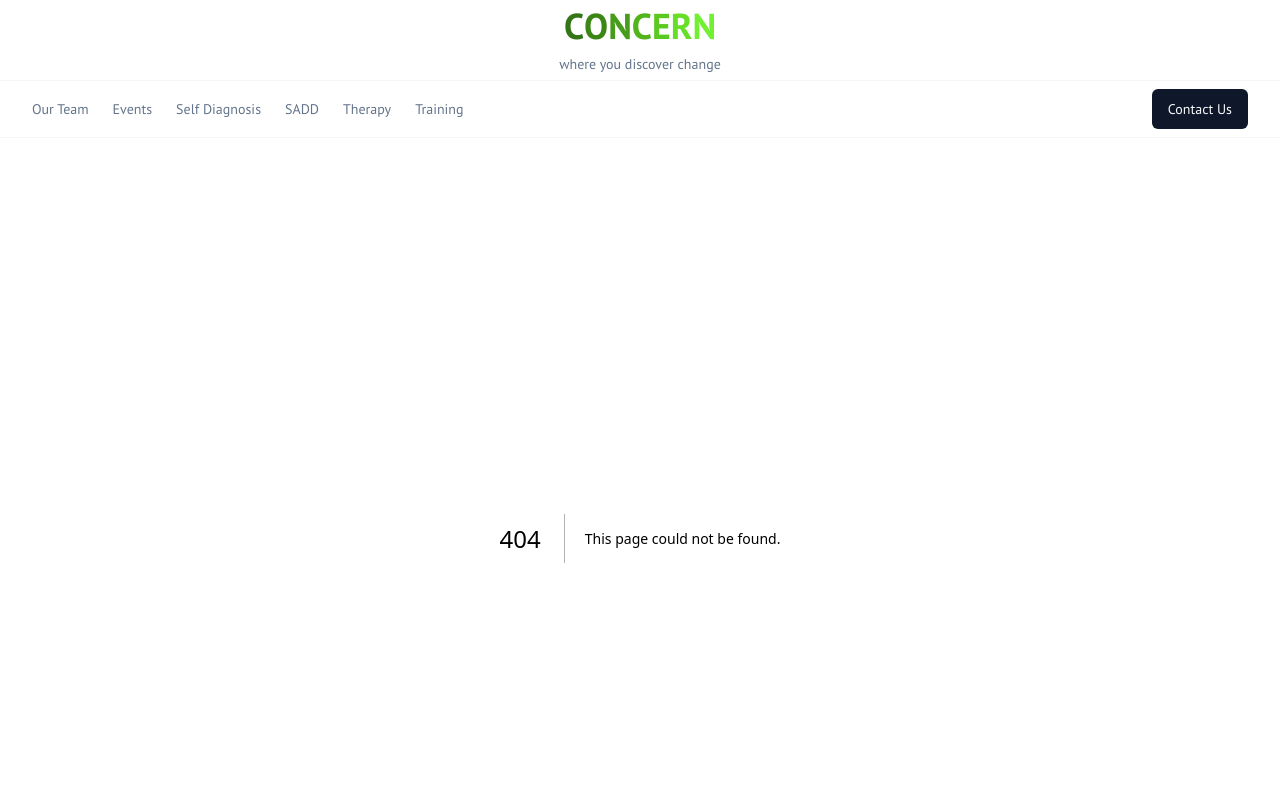
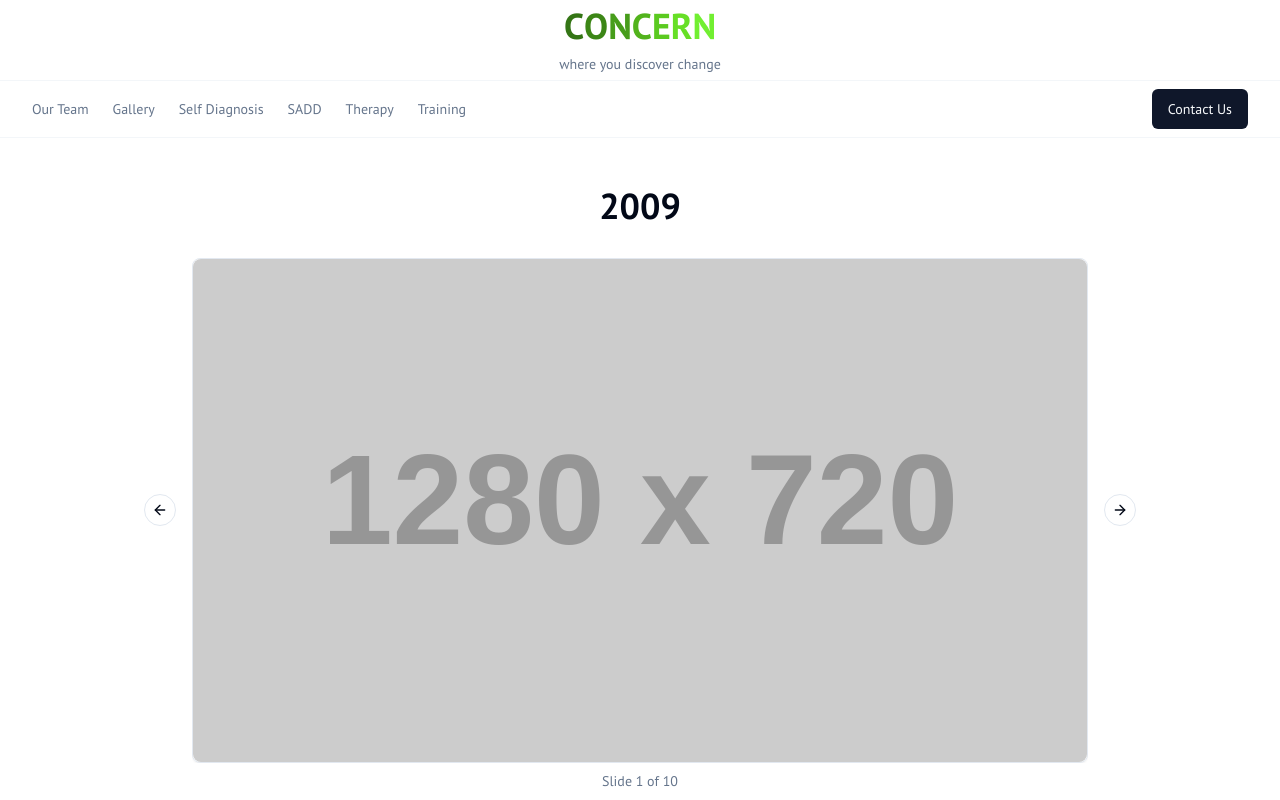
Before and after one commit to tanishpoddar/Concern-Website, a Next.js app: page /gallery/2009 in a window 1280 px wide. Before the commit this address had no page. Shown: the top 800 px of the page. Built offline with nearby package versions, Linux system fonts and the light colour scheme.

Commit message:
changed-code-files

```diff
--- /dev/null
+++ b/src/app/gallery/[album]/page.tsx
@@ -0,0 +1,103 @@
+'use client';
+
+import Image from 'next/image';
+import { notFound } from 'next/navigation';
+import { Card, CardContent } from '@/components/ui/card';
+import {
+  Carousel,
+  CarouselContent,
+  CarouselItem,
+  CarouselNext,
+  CarouselPrevious,
+} from '@/components/ui/carousel';
+import type { CarouselApi } from "@/components/ui/carousel";
+import React from 'react';
+
+const albums: { [key: string]: { title: string; hint: string } } = {
+  'training-programmes': { title: 'Training Programmes', hint: 'training session' },
+  'social-audit': { title: 'Social Audit', hint: 'audit meeting' },
+  'ministry-of-social-justice-empowerment': { title: 'Ministry of Social Justice & Empowerment', hint: 'government building' },
+  'concern-premises': { title: 'Concern Premises', hint: 'office building' },
+  'awareness-programmes': { title: 'Awareness Programmes', hint: 'community event' },
+  'award-recognitions': { title: 'Award Recognitions', hint: 'award ceremony' },
+  '2024': { title: '2024', hint: 'event' },
+  '2023': { title: '2023', hint: 'celebration' },
+  '2022': { title: '2022', hint: 'gathering' },
+  '2021': { title: '2021', hint: 'presentation' },
+  '2020': { title: '2020', hint: 'meeting' },
+  '2019': { title: '2019', hint: 'conference' },
+  '2018': { title: '2018', hint: 'workshop' },
+  '2017': { title: '2017', hint: 'seminar' },
+  '2016': { title: '2016', hint: 'people' },
+  '2014': { title: '2014', hint: 'group photo' },
+  '2013': { title: '2013', hint: 'charity event' },
+  '2012': { title: '2012', hint: 'social work' },
+  '2011': { title: '2011', hint: 'volunteer' },
+  '2009': { title: '2009', hint: 'archive photo' },
+};
+
+export default function AlbumPage({ params }: { params: { album: string } }) {
+  const albumDetails = albums[params.album];
+  const [api, setApi] = React.useState<CarouselApi>()
+  const [current, setCurrent] = React.useState(0)
+  const [count, setCount] = React.useState(0)
+
+  React.useEffect(() => {
+    if (!api) {
+      return
+    }
+
+    setCount(api.scrollSnapList().length)
+    setCurrent(api.selectedScrollSnap() + 1)
+
+    api.on("select", () => {
+      setCurrent(api.selectedScrollSnap() + 1)
+    })
+  }, [api])
+
+  if (!albumDetails) {
+    notFound();
+  }
+
+  const images = Array.from({ length: 10 }, (_, i) => i + 1);
+
+  return (
+    <div className="container mx-auto px-4 py-12 md:px-6">
+      <h1 className="mb-8 text-center text-4xl font-bold">{albumDetails.title}</h1>
+      <div className="flex justify-center">
+        <Carousel
+          setApi={setApi}
+          opts={{
+            align: 'start',
+            loop: true,
+          }}
+          className="w-full max-w-4xl"
+        >
+          <CarouselContent>
+            {images.map((index) => (
+              <CarouselItem key={index}>
+                <Card>
+                  <CardContent className="relative flex aspect-video items-center justify-center p-0">
+                     <Image
+                        src={`https://placehold.co/1280x720.png`}
+                        alt={`Image ${index} for ${albumDetails.title}`}
+                        width={1280}
+                        height={720}
+                        data-ai-hint={albumDetails.hint}
+                        className="rounded-lg object-cover"
+                      />
+                  </CardContent>
+                </Card>
+              </CarouselItem>
+            ))}
+          </CarouselContent>
+          <CarouselPrevious />
+          <CarouselNext />
+        </Carousel>
+      </div>
+       <div className="py-2 text-center text-sm text-muted-foreground">
+          Slide {current} of {count}
+        </div>
+    </div>
+  );
+}
--- /dev/null
+++ b/src/app/gallery/page.tsx
@@ -0,0 +1,48 @@
+import Link from 'next/link';
+import { Card, CardContent, CardHeader, CardTitle } from '@/components/ui/card';
+import { Image as ImageIcon } from 'lucide-react';
+
+const albums = [
+  { slug: 'training-programmes', title: 'Training Programmes' },
+  { slug: 'social-audit', title: 'Social Audit' },
+  { slug: 'ministry-of-social-justice-empowerment', title: 'Ministry of social justice & Empowerment' },
+  { slug: 'concern-premises', title: 'Concern Premises' },
+  { slug: 'awareness-programmes', title: 'Awareness Programmes' },
+  { slug: 'award-recognitions', title: 'Award Recognitions' },
+  { slug: '2024', title: '2024' },
+  { slug: '2023', title: '2023' },
+  { slug: '2022', title: '2022' },
+  { slug: '2021', title: '2021' },
+  { slug: '2020', title: '2020' },
+  { slug: '2019', title: '2019' },
+  { slug: '2018', title: '2018' },
+  { slug: '2017', title: '2017' },
+  { slug: '2016', title: '2016' },
+  { slug: '2014', title: '2014' },
+  { slug: '2013', title: '2013' },
+  { slug: '2012', title: '2012' },
+  { slug: '2011', title: '2011' },
+  { slug: '2009', title: '2009' },
+];
+
+export default function GalleryPage() {
+  return (
+    <div className="container mx-auto px-4 py-12 md:px-6">
+      <h1 className="mb-8 text-center text-4xl font-bold">Gallery</h1>
+      <div className="grid grid-cols-1 gap-6 sm:grid-cols-2 md:grid-cols-3 lg:grid-cols-4">
+        {albums.map((album) => (
+          <Link href={`/gallery/${album.slug}`} key={album.slug}>
+            <Card className="flex h-full transform flex-col items-center justify-center text-center transition-transform hover:scale-105 hover:shadow-lg">
+              <CardHeader>
+                <ImageIcon className="mx-auto h-12 w-12 text-primary" />
+              </CardHeader>
+              <CardContent>
+                <p className="font-semibold">{album.title}</p>
+              </CardContent>
+            </Card>
+          </Link>
+        ))}
+      </div>
+    </div>
+  );
+}
--- a/src/components/navbar.tsx
+++ b/src/components/navbar.tsx
@@ -3,7 +3,7 @@ import { Button } from '@/components/ui/button';
 
 const navLinks = [
   { href: '/our-team', label: 'Our Team' },
-  { href: '/events', label: 'Events' },
+  { href: '/gallery', label: 'Gallery' },
   { href: '/self-diagnosis', label: 'Self Diagnosis' },
   { href: '/sadd', label: 'SADD' },
   { href: '/therapy', label: 'Therapy' },
```
